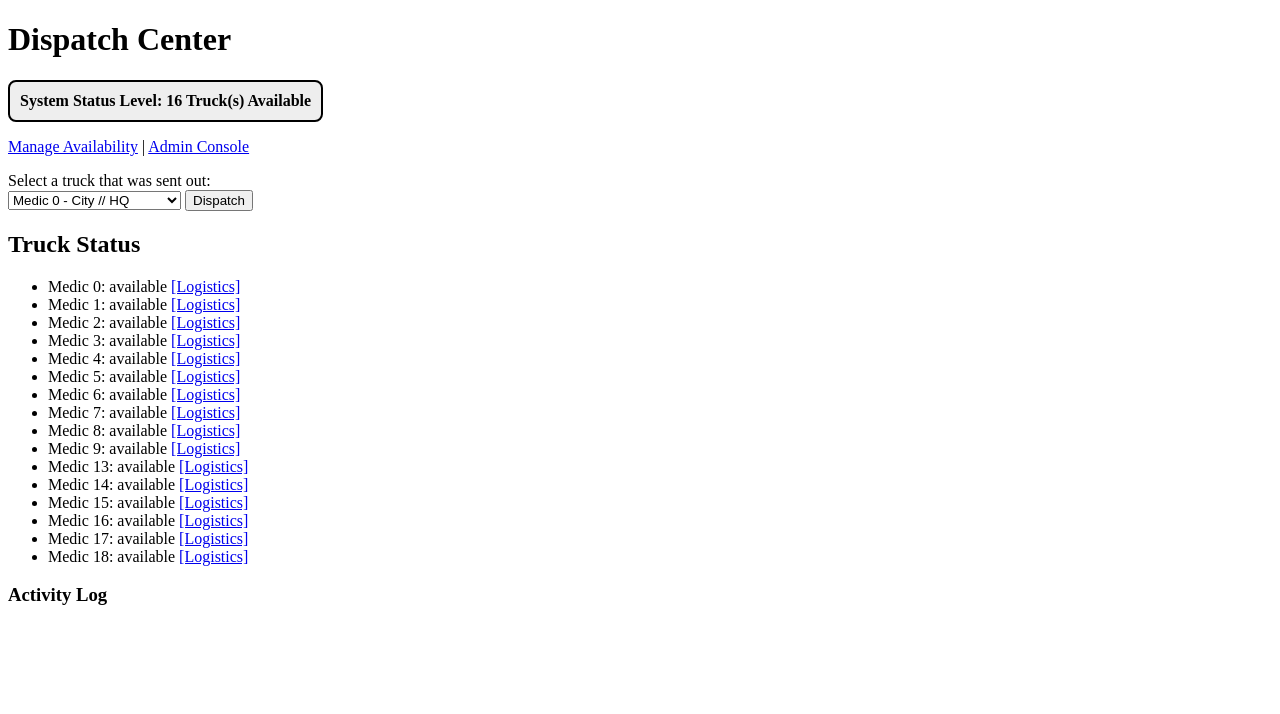
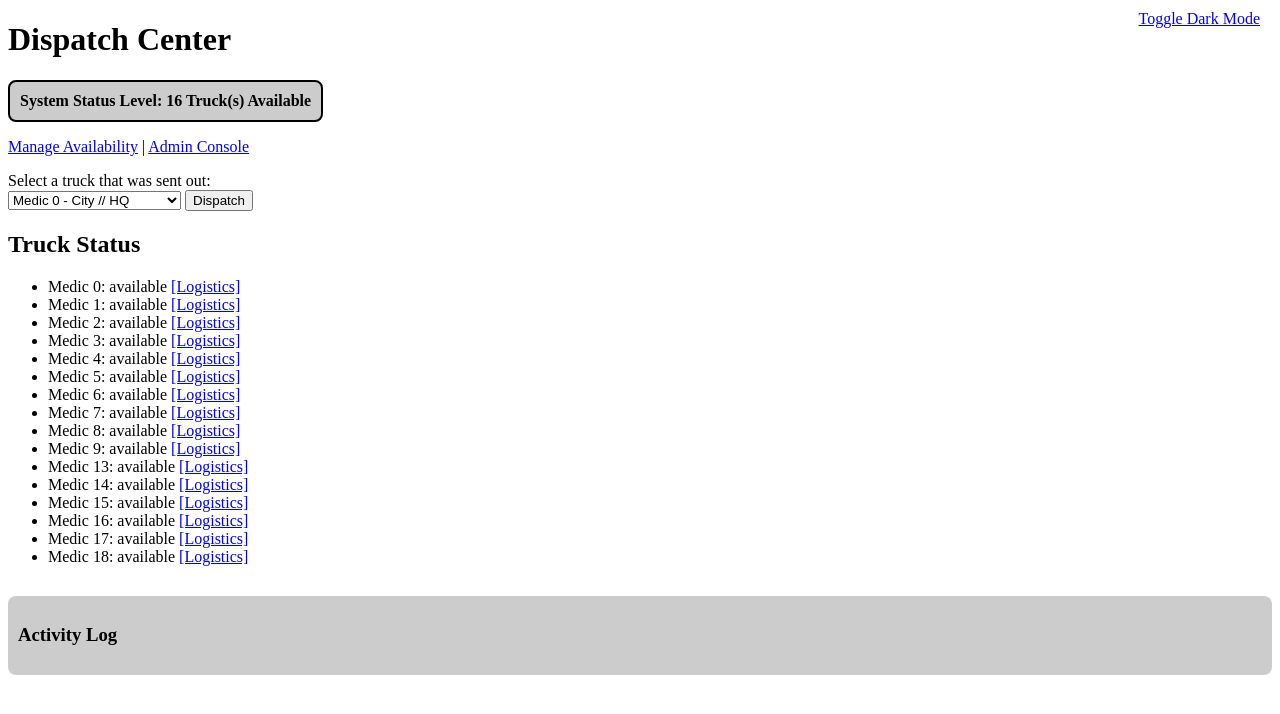
Before and after one commit to sndjy1986/BetaEX, a Flask app: page / in a window 1280 px wide. Shown: the top 714 px of the page. Run offline with Flask 3, Linux system fonts and the light colour scheme.

Commit message:
Add files via upload

```diff
--- a/templates/index.html
+++ b/templates/index.html
@@ -3,9 +3,26 @@
 <head>
     <title>Medshore Dispatch Dashboard</title>
     <style>
+
+/* Dark mode styles */
+body.dark-mode {
+    background-color: #1e1e1e;
+    color: #f0f0f0;
+}
+.dark-mode .status-box {
+    background-color: #444;
+    color: #fff;
+    border-color: #888;
+}
+.dark-mode #log {
+    background-color: #444;
+    color: #f0f0f0;
+}
+
+
 .status-box {
     padding: 10px;
-    background-color: #eee;
+    background-color: #ccc;
     color: black;
     font-weight: bold;
     border: 2px solid black;
@@ -17,12 +34,27 @@
     animation: blinkRedBg 1s infinite;
 }
 @keyframes blinkRedBg {
-    0%, 100% { background-color: #eee; color: black; }
+    0%, 100% { background-color: #ccc; color: black; }
     50% { background-color: red; color: white; }
+}
+#log {
+    background-color: #ccc;
+    padding: 10px;
+    border-radius: 8px;
+    max-height: 30vh;
+    overflow-y: auto;
+    width: 100%;
+    box-sizing: border-box;
+    margin-top: 30px;
 }
 </style>
 </head>
 <body>
+
+<div style="position: absolute; top: 10px; right: 20px;">
+    <a href="#" onclick="toggleDarkMode()">Toggle Dark Mode</a>
+</div>
+
     <h1>Dispatch Center</h1>
 
     <!-- System Status Box -->
@@ -130,6 +162,11 @@
         {% if show_admin_alert %}
             alert("NOTIFY ADMIN OF SYSTEM STATUS");
         {% endif %}
-    </script>
+
+function toggleDarkMode() {
+    document.body.classList.toggle("dark-mode");
+}
+
+</script>
 </body>
 </html>
```
